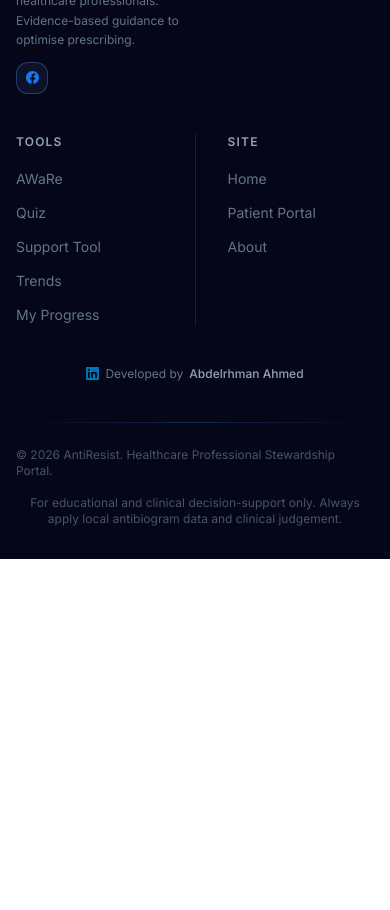
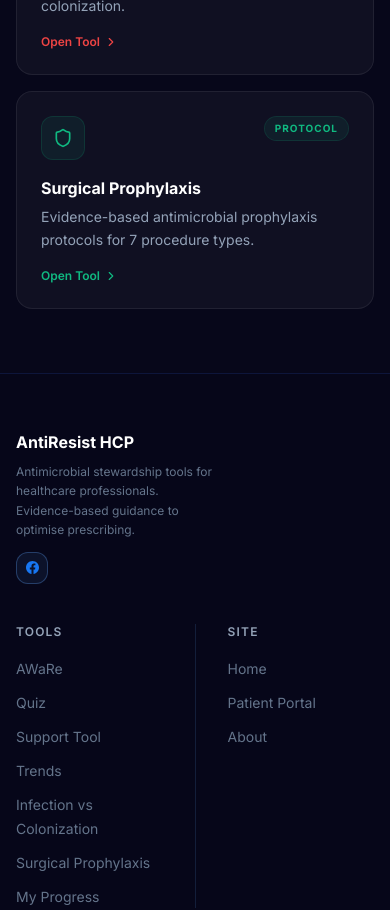
Before and after one commit to Abdelrhman-Ahmed-XD/AntiResist, a React (Vite) app: page /hcp in a window 390 px wide. Shown: the part 6180-7090 px from the top of the page. Before the commit the page ends 6739 px from the top, so only its background shows below. Built offline with nearby package versions, Linux system fonts and the light colour scheme; no server answers.

Commit message:
( final version) Add new data with the new changes

```diff
--- a/src/components/common/Footer.jsx
+++ b/src/components/common/Footer.jsx
@@ -52,9 +52,12 @@
   {
     heading: "Portals",
     links: [
-      { label: "Patient Portal",          href: "/portal",  anchor: null },
-      { label: "Healthcare Professional", href: "/hcp",     anchor: null },
-      { label: "About Us",                href: "/about",   anchor: null },
+      { label: "Patient Portal",          href: "/portal",              anchor: null },
+      { label: "Drug Interactions",       href: "/portal/interactions", anchor: null },
+      { label: "Healthcare Professional", href: "/hcp",                 anchor: null },
+      { label: "Infection Tool",          href: "/hcp/infection",       anchor: null },
+      { label: "Surgical Prophylaxis",    href: "/hcp/prophylaxis",     anchor: null },
+      { label: "About Us",               href: "/about",               anchor: null },
     ],
   },
 ];
--- a/src/components/hcp/HCPDashboard.jsx
+++ b/src/components/hcp/HCPDashboard.jsx
@@ -1,6 +1,6 @@
 import { useNavigate } from 'react-router-dom';
 import { motion } from 'framer-motion';
-import { ShieldCheck, Brain, Stethoscope, Microscope, ChevronRight } from 'lucide-react';
+import { ShieldCheck, Brain, Stethoscope, Microscope, ChevronRight, Activity, Shield } from 'lucide-react';
 
 const CARDS = [
   {
@@ -34,6 +34,22 @@
     href: '/hcp/trends',
     accent: '#F97316',
     badge: 'Epidemiology',
+  },
+  {
+    icon: Activity,
+    title: 'Infection vs Colonization',
+    desc: 'Clinical decision tool to evaluate culture results and determine infection vs colonization.',
+    href: '/hcp/infection',
+    accent: '#EF4444',
+    badge: 'Clinical Aid',
+  },
+  {
+    icon: Shield,
+    title: 'Surgical Prophylaxis',
+    desc: 'Evidence-based antimicrobial prophylaxis protocols for 7 procedure types.',
+    href: '/hcp/prophylaxis',
+    accent: '#10B981',
+    badge: 'Protocol',
   },
 ];
 
@@ -69,7 +85,7 @@
         </motion.div>
 
         <motion.div
-          className="grid grid-cols-1 sm:grid-cols-2 lg:grid-cols-4 gap-4"
+          className="grid grid-cols-1 sm:grid-cols-2 lg:grid-cols-3 gap-4"
           initial="hidden"
           whileInView="show"
           viewport={{ once: true }}
--- a/src/components/hcp/HCPLayout.jsx
+++ b/src/components/hcp/HCPLayout.jsx
@@ -20,11 +20,13 @@
 }
 
 const NAV = [
-  { label: 'AWaRe',        href: '/hcp/aware'    },
-  { label: 'Quiz',         href: '/hcp/quiz'     },
-  { label: 'Support Tool', href: '/hcp/tool'     },
-  { label: 'Trends',       href: '/hcp/trends'   },
-  { label: 'My Progress',  href: '/hcp/progress' },
+  { label: 'AWaRe',                   href: '/hcp/aware'       },
+  { label: 'Quiz',                    href: '/hcp/quiz'        },
+  { label: 'Support Tool',            href: '/hcp/tool'        },
+  { label: 'Trends',                  href: '/hcp/trends'      },
+  { label: 'Infection vs Colonization', href: '/hcp/infection' },
+  { label: 'Surgical Prophylaxis',    href: '/hcp/prophylaxis' },
+  { label: 'My Progress',             href: '/hcp/progress'    },
 ];
 
 export default function HCPLayout() {
--- a/src/components/hcp/HCPNavbar.jsx
+++ b/src/components/hcp/HCPNavbar.jsx
@@ -63,11 +63,13 @@
 }
 
 const NAV = [
-  { label: 'AWaRe',        href: '/hcp/aware'    },
-  { label: 'Quiz',         href: '/hcp/quiz'     },
-  { label: 'Support Tool', href: '/hcp/tool'     },
-  { label: 'Trends',       href: '/hcp/trends'   },
-  { label: 'My Progress',  href: '/hcp/progress' },
+  { label: 'AWaRe',        href: '/hcp/aware'       },
+  { label: 'Quiz',         href: '/hcp/quiz'        },
+  { label: 'Support Tool', href: '/hcp/tool'        },
+  { label: 'Trends',       href: '/hcp/trends'      },
+  { label: 'Infection',    href: '/hcp/infection'   },
+  { label: 'Prophylaxis',  href: '/hcp/prophylaxis' },
+  { label: 'My Progress',  href: '/hcp/progress'    },
 ];
 
 const mobileMenu = {
--- a/src/components/layout/AnimatedRoutes.jsx
+++ b/src/components/layout/AnimatedRoutes.jsx
@@ -22,6 +22,8 @@
 import DrugsPage     from '../../pages/portal/DrugsPage';
 import ProgressPage  from '../../pages/portal/ProgressPage';
 
+import InteractionsPage from '../../pages/portal/InteractionsPage';
+
 import HCPLayout      from '../hcp/HCPLayout';
 import HCPPortal      from '../../pages/HCPPortal';
 import AWaRePage      from '../../pages/hcp/AWaRePage';
@@ -29,6 +31,8 @@
 import ToolPage       from '../../pages/hcp/ToolPage';
 import TrendsPage     from '../../pages/hcp/TrendsPage';
 import HCPProgressPage from '../../pages/hcp/HCPProgressPage';
+import InfectionPage  from '../../pages/hcp/InfectionPage';
+import ProphylaxisPage from '../../pages/hcp/ProphylaxisPage';
 
 export default function AnimatedRoutes() {
   return (
@@ -50,8 +54,9 @@
           <Route path="learn"    element={<LearnPage />} />
           <Route path="quiz"     element={<QuizPage />} />
           <Route path="symptoms" element={<SymptomsPage />} />
-          <Route path="drugs"    element={<DrugsPage />} />
-          <Route path="progress" element={<ProgressPage />} />
+          <Route path="drugs"        element={<DrugsPage />} />
+          <Route path="interactions" element={<InteractionsPage />} />
+          <Route path="progress"     element={<ProgressPage />} />
         </Route>
 
         <Route path="/hcp" element={<HCPLayout />}>
@@ -59,8 +64,10 @@
           <Route path="aware"    element={<AWaRePage />} />
           <Route path="quiz"     element={<HCPQuizPage />} />
           <Route path="tool"     element={<ToolPage />} />
-          <Route path="trends"   element={<TrendsPage />} />
-          <Route path="progress" element={<HCPProgressPage />} />
+          <Route path="trends"      element={<TrendsPage />} />
+          <Route path="infection"   element={<InfectionPage />} />
+          <Route path="prophylaxis" element={<ProphylaxisPage />} />
+          <Route path="progress"    element={<HCPProgressPage />} />
         </Route>
 
         <Route element={<ProtectedRoute />}>
--- a/src/components/portal/PortalDashboard.jsx
+++ b/src/components/portal/PortalDashboard.jsx
@@ -1,6 +1,6 @@
 import { useNavigate } from 'react-router-dom';
 import { motion } from 'framer-motion';
-import { BookOpen, Sparkles, Activity, Pill, Star, ChevronRight } from 'lucide-react';
+import { BookOpen, Sparkles, Activity, Pill, Star, ChevronRight, FlaskConical } from 'lucide-react';
 
 const CARDS = [
   {
@@ -38,6 +38,15 @@
     accent: '#22D3EE',
     glow: 'rgba(34,211,238,0.18)',
     badge: 'Reference',
+  },
+  {
+    icon: FlaskConical,
+    title: 'Drug Interactions',
+    desc: 'Instantly check clinically significant interactions between antibiotics and other medications.',
+    href: '/portal/interactions',
+    accent: '#8B5CF6',
+    glow: 'rgba(139,92,246,0.18)',
+    badge: 'Safety',
   },
   {
     icon: Star,
--- a/src/components/portal/PortalLayout.jsx
+++ b/src/components/portal/PortalLayout.jsx
@@ -20,10 +20,11 @@
 }
 
 const PORTAL_LINKS = [
-  { label: 'What is AMR?',    href: '/portal/learn'    },
-  { label: 'Symptom Checker', href: '/portal/symptoms' },
-  { label: 'Drug Library',    href: '/portal/drugs'    },
-  { label: 'Your Progress',   href: '/portal/progress' },
+  { label: 'What is AMR?',      href: '/portal/learn'         },
+  { label: 'Symptom Checker',   href: '/portal/symptoms'      },
+  { label: 'Drug Library',      href: '/portal/drugs'         },
+  { label: 'Drug Interactions', href: '/portal/interactions'  },
+  { label: 'Your Progress',     href: '/portal/progress'      },
 ];
 
 const SITE_LINKS = [
--- a/src/components/portal/PortalNavbar.jsx
+++ b/src/components/portal/PortalNavbar.jsx
@@ -83,11 +83,12 @@
 }
 
 const LINKS = [
-  { label: 'Learn',            href: '/portal/learn'    },
-  { label: 'Symptom Checker',  href: '/portal/symptoms' },
-  { label: 'Quiz',             href: '/portal/quiz'     },
-  { label: 'Drugs',            href: '/portal/drugs'    },
-  { label: 'Progress',         href: '/portal/progress' },
+  { label: 'Learn',            href: '/portal/learn'         },
+  { label: 'Symptom Checker',  href: '/portal/symptoms'      },
+  { label: 'Quiz',             href: '/portal/quiz'          },
+  { label: 'Drugs',            href: '/portal/drugs'         },
+  { label: 'Interactions',     href: '/portal/interactions'  },
+  { label: 'Progress',         href: '/portal/progress'      },
 ];
 
 const mobileMenu = {
--- a/src/pages/PatientPortal.jsx
+++ b/src/pages/PatientPortal.jsx
@@ -1,6 +1,7 @@
 import HeroPortal      from '../components/portal/HeroPortal';
 import PortalDashboard from '../components/portal/PortalDashboard';
 import InfoModules     from '../components/portal/InfoModules';
+import MedicineCabinet from '../components/portal/MedicineCabinet';
 
 export default function PatientPortal() {
   return (
@@ -10,6 +11,9 @@
       <div className="border-t border-purple-900/30" style={{ background: 'rgba(7,7,26,0.4)' }}>
         <InfoModules />
       </div>
+      <div className="border-t border-purple-900/30" style={{ background: 'rgba(7,7,26,0.5)' }}>
+        <MedicineCabinet />
+      </div>
     </>
   );
 }
```
